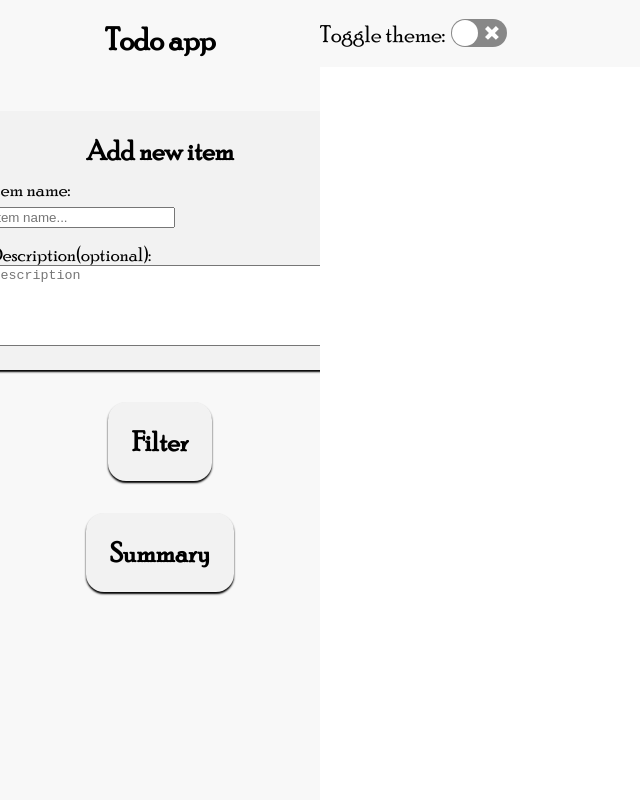
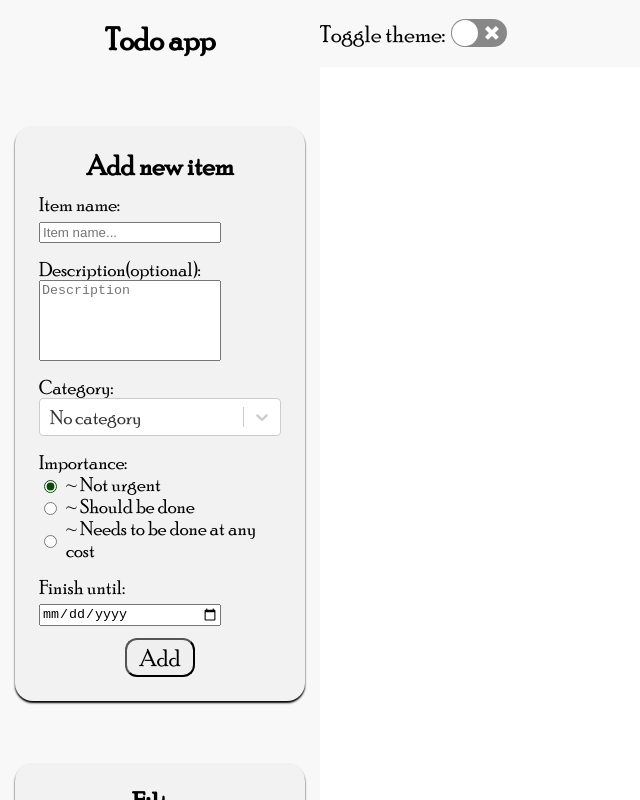
Before and after one commit to oluwatobiikuesan/react-ts-todo, a React (Create React App) app: page / in a window 1280 px wide. Shown: the whole page, without its empty margins (0-640 px from the left). Built offline with nearby package versions, Linux system fonts and the light colour scheme.

Commit message:
Updated importance, todo and category, they are in their separate file

```diff
--- a/package.json
+++ b/package.json
@@ -13,6 +13,7 @@
     "react": "^18.2.0",
     "react-dom": "^18.2.0",
     "react-scripts": "5.0.1",
+    "react-select": "^5.7.3",
     "react-switch": "^7.0.0",
     "typescript": "^4.4.2",
     "web-vitals": "^2.1.0"
--- a/src/App.tsx
+++ b/src/App.tsx
@@ -8,6 +8,8 @@ import { ThemeContext, ThemeTypes } from "./context/ThemeContext";
 import Sidepanel from "./components/sidepanel/Sidepanel";
 import Toppanel from "./components/toppanel/Toppanel";
 import Mainpanel from "./components/mainpanel/Mainpanel";
+
+import TodoProvider from "./context/TodoContext";
 
 
 
@@ -22,6 +24,7 @@ const App : FC = () =>{
 
   //the themecontext wraps the whole app so the theme can be toggled from the toppanel switch
   return (
+    <TodoProvider>
       <ThemeContext.Provider value={{theme, toggleTheme}}>
         <main className="App" id={theme}>
           <Sidepanel />
@@ -29,6 +32,7 @@ const App : FC = () =>{
           <Mainpanel />
         </main>
       </ThemeContext.Provider>
+    </TodoProvider>
   );
 }
 
--- /dev/null
+++ b/src/components/shared/Button.tsx
@@ -0,0 +1,16 @@
+import {FC, MouseEventHandler} from 'react';
+
+interface ButtonProps{
+    text: string;
+    classes?: string;
+    onClick: MouseEventHandler<HTMLButtonElement>;
+    props?: string[];
+}
+
+const Button : FC<ButtonProps> = (props : ButtonProps) => {
+    return(
+        <button className={`Button ${props.classes}`} onClick={props.onClick} {...props.props}>{props.text}</button>
+    )
+}
+
+export default Button;
--- a/src/components/sidepanel/components/AddTodoBox.tsx
+++ b/src/components/sidepanel/components/AddTodoBox.tsx
@@ -1,11 +1,39 @@
 
-import {FC, useState} from 'react';
+import {FC, MouseEventHandler, useEffect, useState, useContext} from 'react';
+import Button from '../../shared/Button';
+import Select from 'react-select';
+import { TodoContext } from '../../../context/TodoContext';
+import { IImportance, IMPORTANCE_GRADES } from '../../../util/Importance';
+import Radio from './Radio';
+import { DEFAULT_CATEGORIES } from '../../../util/Category';
+
+interface ICategory{
+    value: string;
+    label: string;
+}
+
 
 const AddTodoBox : FC = () =>{
 
+    const {todoItems, setTodoItems} = useContext(TodoContext);
+
     const [itemName, setItemName] = useState<string | null>(null);
+
     const [itemDescription, setItemDescription] = useState<string | null>(null);
 
+    const [category, setCategory] = useState<ICategory | null>(DEFAULT_CATEGORIES[0]);
+
+    const [importance, setImportance] = useState<IImportance>(IMPORTANCE_GRADES[0]);
+
+    const [date, setDate] = useState<Date>(new Date());
+
+    const addItemHandler : MouseEventHandler = () =>{
+        alert("Clicked me!")
+    }
+
+    useEffect(()=>{
+        console.log(category?.label);
+    }, [category]);
 
     return(
         <div className="AddTodoBox SidepanelBox">
@@ -19,8 +47,33 @@ const AddTodoBox : FC = () =>{
                 <label>Description(optional):
                     <textarea cols={40} rows={5} placeholder="Description" onChange={e => setItemDescription(e.target.value)}></textarea>
                 </label>
+                <label>Category:
+                    <Select options={DEFAULT_CATEGORIES} onChange={e => setCategory(e)} defaultValue={DEFAULT_CATEGORIES[0]}/>
+                </label>
+                <div className="Radiogroup">
+                    <label>Importance:</label>
+                    {
+                        IMPORTANCE_GRADES.map(grade =>(
+                            <Radio labelText={"~ "+grade.displayName}
+                            name={"importance-radio"}
+                            style={{accentColor: grade.accentColor}}
+                            value={JSON.stringify(grade)}
+                            checked={importance.value === grade.value}
+                            onChange={e => {setImportance(JSON.parse(e.target.value))}}
+                            onHoverText={grade.onHoverText}
+                            />
+                        )
+
+                        )
+                    }
+                </div>
+                <label>Finish until:
+                    <input type="date" onChange={e => setDate(new Date(e.target.value))}/>
+                </label>
+
             </div>
-            {itemName}
+
+            <Button text="Add" classes="Sidebox-button" onClick={addItemHandler}/>
         </div>
     )
 }
--- /dev/null
+++ b/src/components/sidepanel/components/Radio.tsx
@@ -0,0 +1,23 @@
+
+import {FC} from 'react';
+
+interface RadioProps{
+    name: string;
+    style: React.CSSProperties;
+    value: any;
+    checked: boolean;
+    onChange: React.ChangeEventHandler<HTMLInputElement>;
+    labelText: string;
+    onHoverText: string;
+}
+
+const Radio : FC<RadioProps> = props =>{
+    return(
+        <label title={props.onHoverText}>
+            <input type="radio" name={props.name} style={props.style} value={props.value} onChange={props.onChange} checked={props.checked}/>
+            <span>{props.labelText}</span>
+        </label>
+    )
+};
+
+export default Radio;
--- /dev/null
+++ b/src/context/TodoContext.tsx
@@ -0,0 +1,28 @@
+
+
+import React, {createContext, useState, FC} from 'react';
+
+import { Todo } from '../util/Todo';
+
+interface ITodoContext{
+    todoItems: Todo[] | null;
+    setTodoItems: React.Dispatch<React.SetStateAction<Todo[] | null>>;
+}
+
+export const TodoContext = createContext({todoItems: [], setTodoItems: ()=>{}} as ITodoContext);
+
+
+interface ITodoProvider{
+    children: React.ReactNode
+}
+
+const TodoProvider : FC<ITodoProvider> = ({children}) =>{
+    const [todoItems, setTodoItems] = useState<Todo[] | null>(null);
+    return(
+        <TodoContext.Provider value={{todoItems, setTodoItems}}>
+            {children}
+        </TodoContext.Provider>
+    )
+}
+
+export default TodoProvider;
--- a/src/style/App.css
+++ b/src/style/App.css
@@ -25,3 +25,19 @@ body{
   grid-template-rows: repeat(12, 1fr);
 
 }
+
+.Button{
+  font-size: 24px;
+  border-radius: 12px;
+  cursor: pointer;
+  padding: 4px 12px;
+}
+
+.Button:active{
+  transform: scale(.97);
+}
+
+.Sidebox-button{
+  justify-self: center;
+  align-self: center;
+}
--- a/src/style/components_style/Sidepanel.css
+++ b/src/style/components_style/Sidepanel.css
@@ -20,12 +20,14 @@
 
 .SidepanelBox{
     grid-column: 1 / -1;
+    justify-self: stretch;
 
     background-color: var(--input-box-background-color);
     padding: 1.5em;
     padding-bottom: 24px;
     border-radius: 18px;
     box-shadow: 0px 2px 2px 0px var(--input-box-shadow-color);
+    margin: 15px;
 
     display: flex;
     flex-direction: column;
@@ -48,6 +50,7 @@
 
 .SidepanelBox .InputFields input{
     margin-top: .5em;
+    width: 75%;
 }
 
 .SidepanelBox .InputFields label, .SidepanelBox .InputFields input, .SidepanelBox .InputFields select, .SidepanelBox .InputFields textarea{
@@ -56,6 +59,7 @@
 
 .Sidepanel .InputFields textarea{
     resize: none;
+    width: 75%;
 }
 
 
@@ -71,5 +75,17 @@ footer{
     align-items: center;
     background: var(--sidepanel-footer-background-color);
 
+    position: sticky;
 
 }
+
+.Radiogroup label{
+    display: flex!important;
+    justify-content: stretch;
+    align-items: center;
+    gap: 6px;
+}
+
+.Radiogroup label input{
+    width: auto!important;
+}
--- a/src/style/font/_font.css
+++ b/src/style/font/_font.css
@@ -6,3 +6,7 @@
 body{
     font-family: poorrich;
 }
+
+.Button{
+    font-family: poorrich;
+}
--- /dev/null
+++ b/src/util/Category.ts
@@ -0,0 +1,22 @@
+export interface ICategory{
+    value: string
+    label: string
+}
+
+class Category implements ICategory{
+    value: string;
+    label: string;
+    constructor(value: string, label: string){
+        this.value = value;
+        this.label = label;
+    }
+}
+
+
+export const DEFAULT_CATEGORIES : Category[] = [
+    new Category("unknown", "No category"),
+    new Category("garden", "Garden"),
+    new Category("house", "House"),
+    new Category("school", "School"),
+    new Category("work", "Workplace")
+];
--- /dev/null
+++ b/src/util/Importance.ts
@@ -0,0 +1,29 @@
+
+export interface IImportance{
+    name: string;
+    value: number;
+    displayName: string;
+    accentColor: string;
+    onHoverText: string;
+}
+
+export class Importance implements IImportance{
+    name: string;
+    value: number;
+    displayName: string;
+    accentColor: string;
+    onHoverText: string;
+    constructor(name: string, value: number, displayName: string, accentColor: string, onHoverText: string){
+        this.name = name;
+        this.value = value;
+        this.displayName = displayName;
+        this.accentColor = accentColor;
+        this.onHoverText = onHoverText;
+    }
+}
+
+export const IMPORTANCE_GRADES : Importance[] = [
+    new Importance("Low", 0, "Not urgent", "#0A4B0A", "Low level importance grade"),
+    new Importance("Mid", 1, "Should be done", "#E6C455", "Mid level importance grade"),
+    new Importance("High", 2, "Needs to be done at any cost", "#C94D4D", "High level importance grade")
+];
--- /dev/null
+++ b/src/util/Todo.ts
@@ -0,0 +1,20 @@
+
+import { Importance } from "./Importance";
+import { ICategory } from "./Category";
+
+
+
+
+export interface TodoDate{
+    date: Date;
+    allDay: boolean;
+    time?: string;
+}
+
+export interface Todo{
+    name: string;
+    description?: string;
+    category: ICategory;
+    date: TodoDate;
+    importance: Importance;
+}
```
Also changed, not shown: 2 other files (tests, documents, lock files or other folders). Lines whose indentation alone changed are shown as unchanged.
